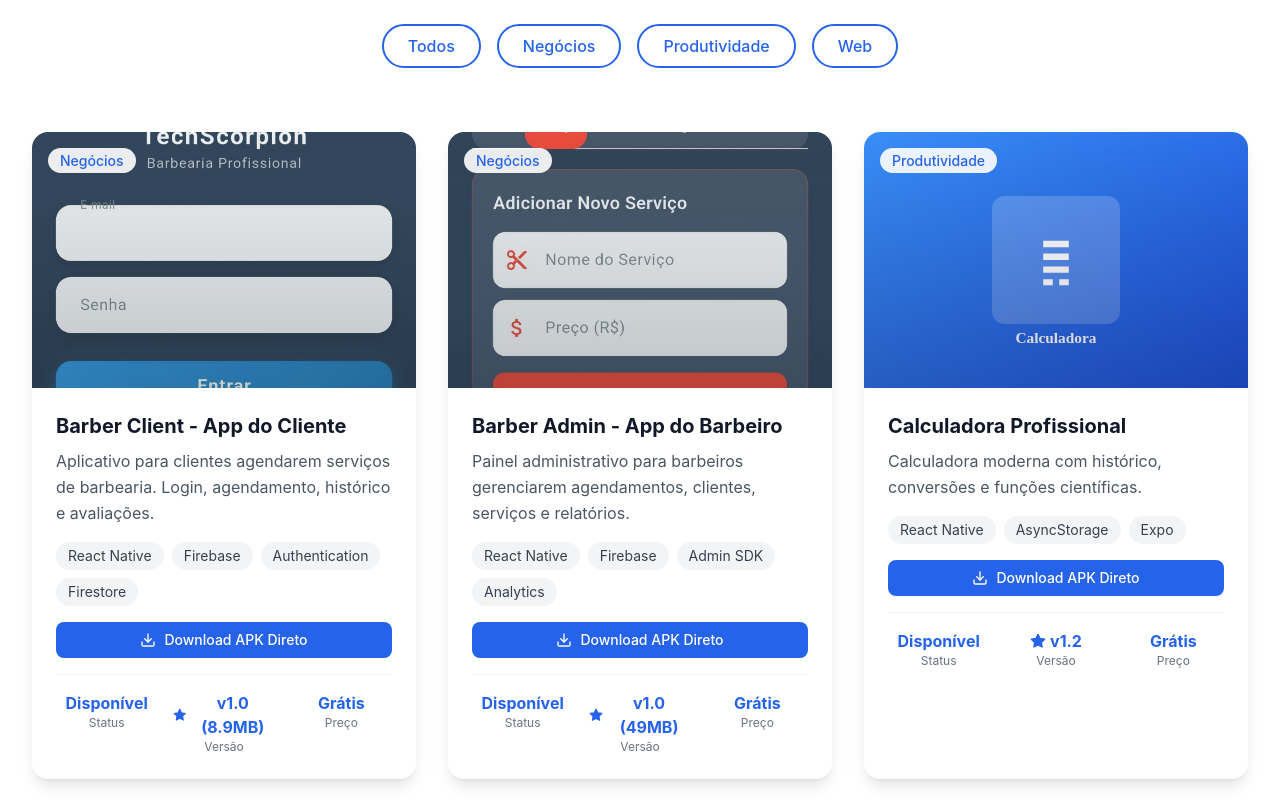
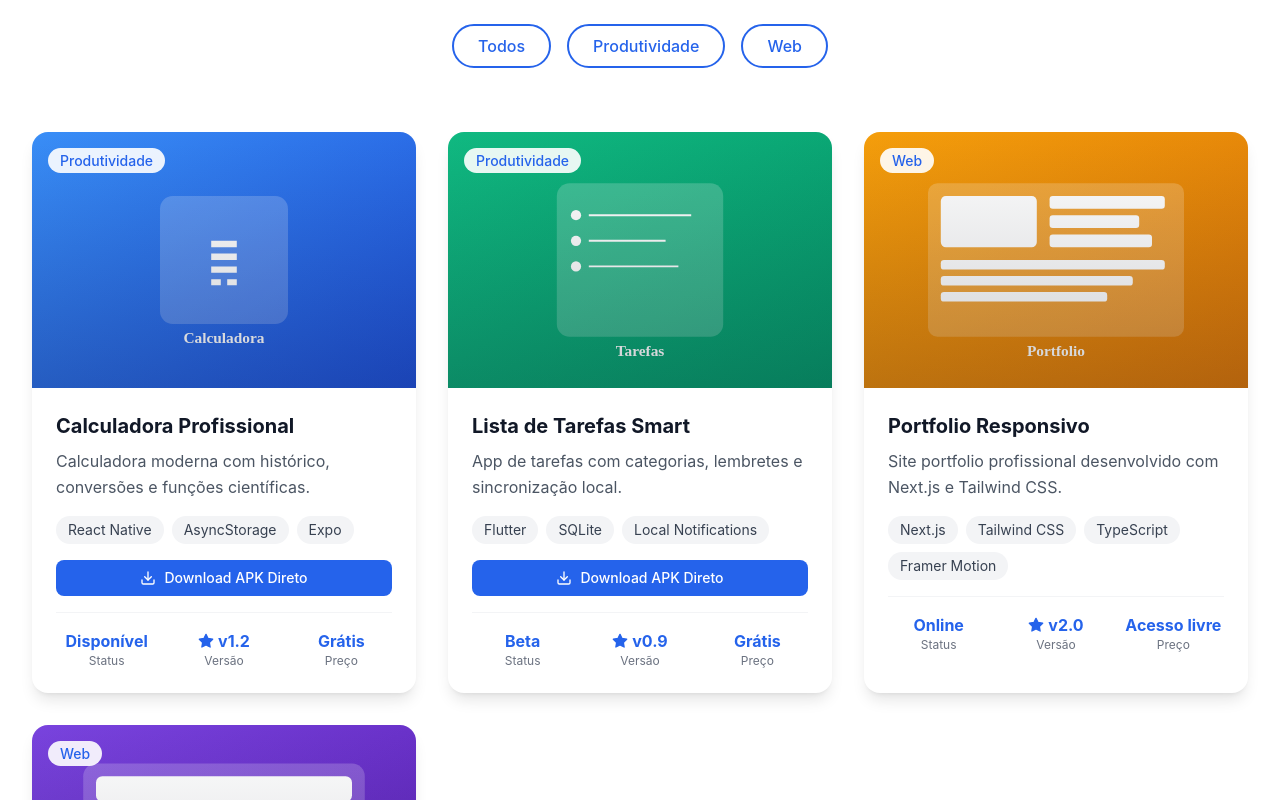
Before and after one commit to Donizete19/scorpionstech-site, a Next.js app: page / in a window 1280 px wide. Shown: the part 3480-4280 px from the top of the page. Built offline with nearby package versions, Linux system fonts and the light colour scheme.

Commit message:
remove: remover apps Barber Client e Barber Admin do portfólio

```diff
--- a/components/Portfolio.tsx
+++ b/components/Portfolio.tsx
@@ -7,32 +7,6 @@ const Portfolio = () => {
   const [selectedImage, setSelectedImage] = useState<{ src: string; title: string } | null>(null)
 
   const projects = [
-    {
-      title: 'Barber Client - App do Cliente',
-      category: 'Negócios',
-      description: 'Aplicativo para clientes agendarem serviços de barbearia. Login, agendamento, histórico e avaliações.',
-      image: '/screenshots/tela-login.png',
-      technologies: ['React Native', 'Firebase', 'Authentication', 'Firestore'],
-      stats: { status: 'Disponível', rating: 'v1.0 (8.9MB)', users: 'Grátis' },
-      links: {
-        apk: 'https://github.com/Techscorpion-com/barber-user-app-/releases/download/v1.0.0/app-release.apk',
-        contact: 'https://wa.me/5511995946630?text=Olá! Vi o app Barber Client no seu portfólio e gostaria de criar um app similar. Podemos conversar?'
-      },
-      downloadable: true
-    },
-    {
-      title: 'Barber Admin - App do Barbeiro',
-      category: 'Negócios',
-      description: 'Painel administrativo para barbeiros gerenciarem agendamentos, clientes, serviços e relatórios.',
-      image: '/screenshots/painel-admin.png',
-      technologies: ['React Native', 'Firebase', 'Admin SDK', 'Analytics'],
-      stats: { status: 'Disponível', rating: 'v1.0 (49MB)', users: 'Grátis' },
-      links: {
-        apk: 'https://github.com/Techscorpion-com/barber-admin-app/releases/download/v1.0.0/app-admin-release.apk',
-        contact: 'https://wa.me/5511995946630?text=Olá! Vi o app Barber Admin no seu portfólio e gostaria de criar um app similar. Podemos conversar?'
-      },
-      downloadable: true
-    },
     {
       title: 'Calculadora Profissional',
       category: 'Produtividade',
@@ -86,7 +60,7 @@ const Portfolio = () => {
     }
   ]
 
-  const categories = ['Todos', 'Negócios', 'Produtividade', 'Web']
+  const categories = ['Todos', 'Produtividade', 'Web']
 
   return (
     <section id="portfolio" className="section-padding bg-white">
```
